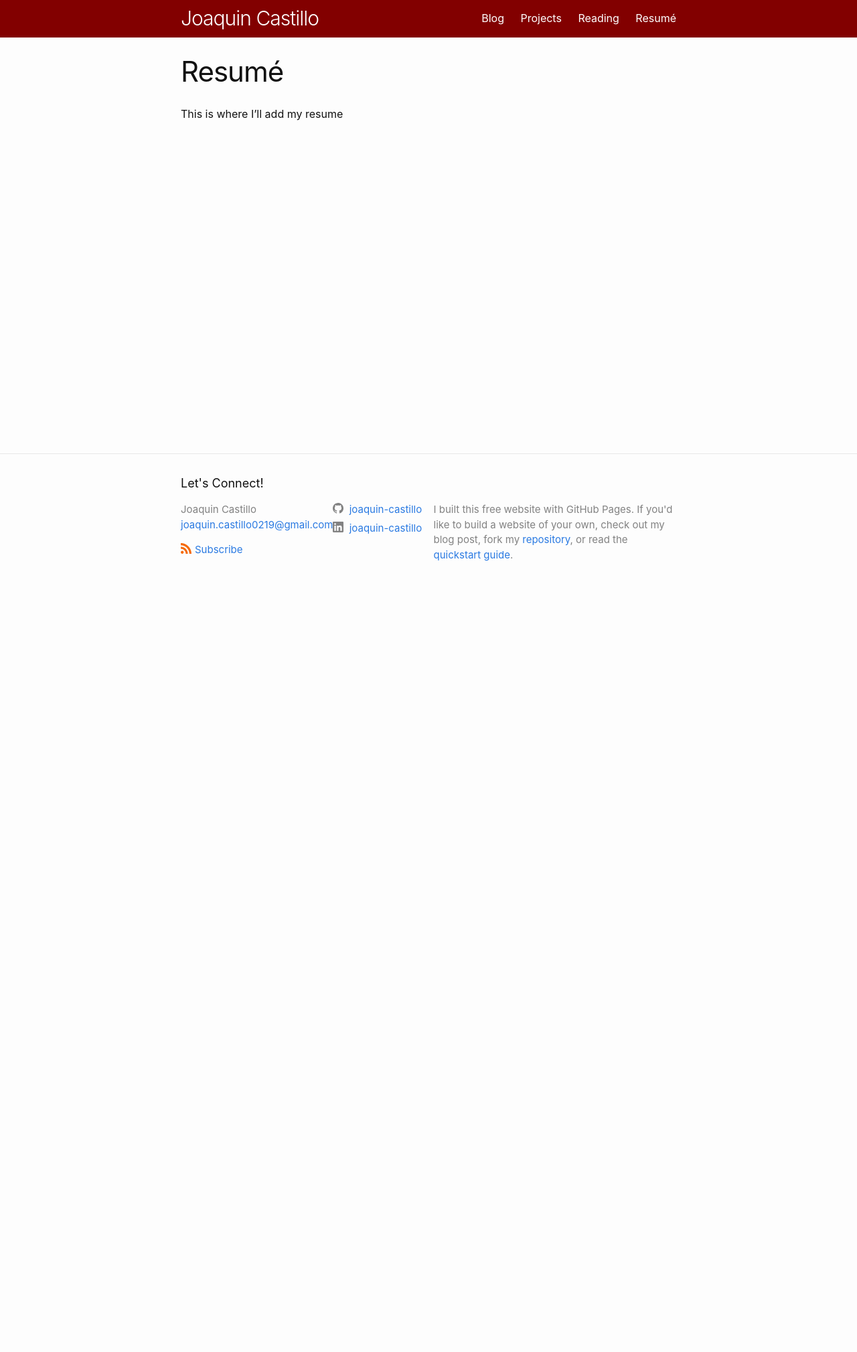
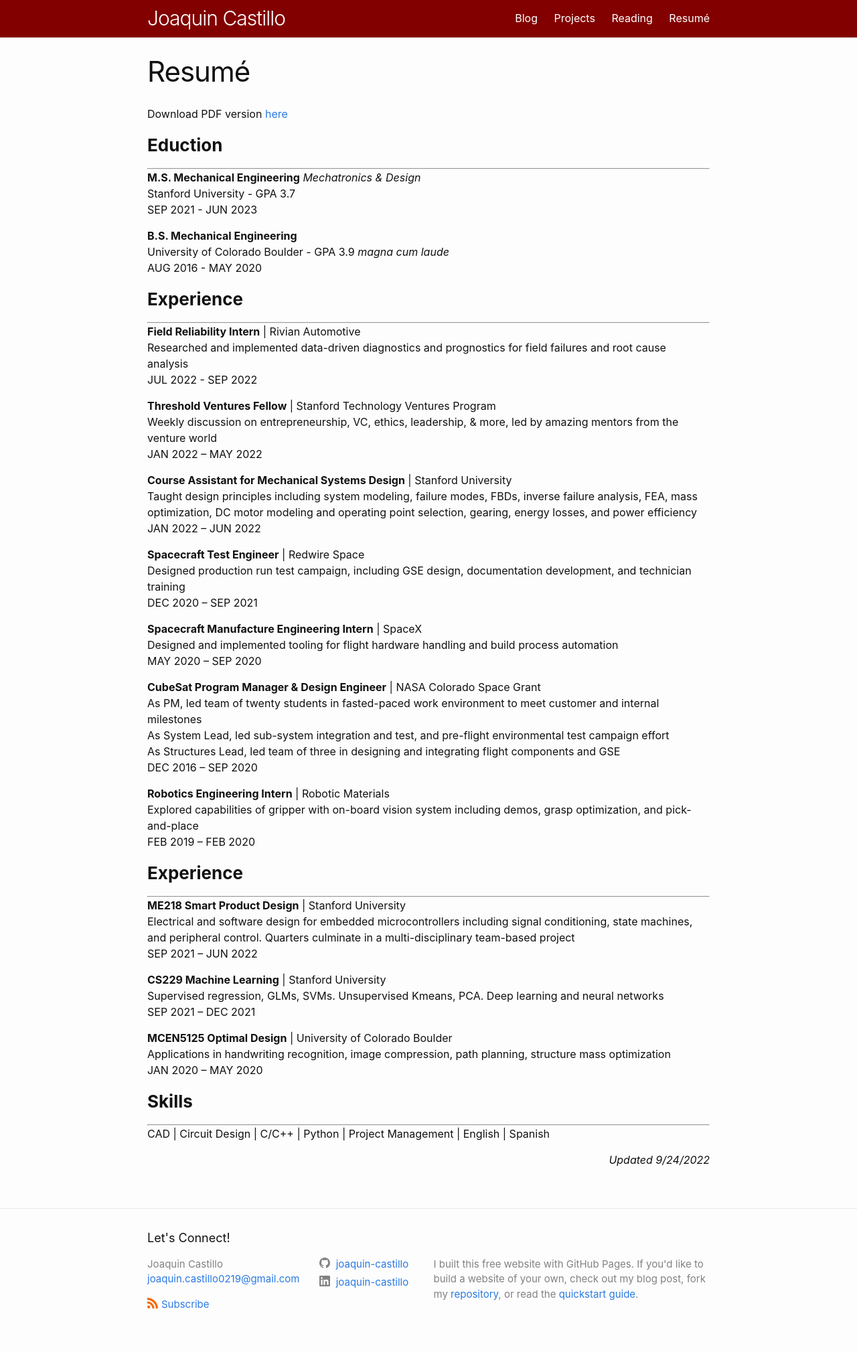
Before and after one commit to joaquin-castillo/joaquin-castillo.github.io, a Jekyll site: the page built from resume.md, in a window 1280 px wide. Shown: the whole page at 67% size. Built offline with Jekyll 4.4.1, drawn with Linux system fonts in a browser that asks for light colours; before the commit the page ends 900 px from its top, so only the background shows below that.

Commit message:
Finished Resume (for now)

```diff
--- a/_layouts/default.html
+++ b/_layouts/default.html
@@ -1,5 +1,5 @@
 <!DOCTYPE html>
-<html lang="{{ page.lang | default: site.lang | default: "en" }}">
+<html lang="{{ page.lang | default: site.lang | default: 'en' }}">
 
   {%- include head.html -%}
 
--- a/_layouts/home_v2.html
+++ b/_layouts/home_v2.html
@@ -16,7 +16,7 @@ layout: default
 
     <div class="home-col home-col-2">
       <p style="text-align: center">
-        <img src="{{ '/assets/joaquin_headshot.jpg' | relative_url }}" alt="joaquin_headshot" style="max-width:300px; width:100%">
+        <img src="{{ '/assets/joaquin_headshot.jpg' | relative_url }}" alt="joaquin_headshot" style="max-width:350px; width:100%">
       </p>
     </div>
 
--- a/_sass/minima.scss
+++ b/_sass/minima.scss
@@ -21,10 +21,10 @@ $grey-color-dark:  darken($grey-color, 25%) !default;
 $table-text-align: left !default;
 
 // Width of the content area
-$content-width:    800px !default;
+$content-width:    900px !default;
 
 $on-palm:          600px !default;
-$on-laptop:        800px !default;
+$on-laptop:        900px !default;
 
 // Use media queries like this:
 // @include media-query($on-palm) {
--- a/resume.md
+++ b/resume.md
@@ -4,5 +4,66 @@ title: Resumé
 menu: main
 permalink: /resume/
 ---
+Download PDF version [here](/assets/castillo_resume_20220829.pdf)
 
-This is where I'll add my resume
+### **Eduction**
+___
+**M.S. Mechanical Engineering** *Mechatronics & Design*
+Stanford University - GPA 3.7
+SEP 2021 - JUN 2023
+
+**B.S. Mechanical Engineering**
+University of Colorado Boulder - GPA 3.9 *magna cum laude*
+AUG 2016 - MAY 2020
+
+### **Experience**
+___
+**Field Reliability Intern** | Rivian Automotive
+Researched and implemented data-driven diagnostics and prognostics for field failures and root cause analysis
+JUL 2022 - SEP 2022
+
+**Threshold Ventures Fellow** | Stanford Technology Ventures Program
+Weekly discussion on entrepreneurship, VC, ethics, leadership, & more, led by amazing mentors from the venture world
+JAN 2022 – MAY 2022
+
+**Course Assistant for Mechanical Systems Design** | Stanford University
+Taught design principles including system modeling, failure modes, FBDs, inverse failure analysis, FEA, mass optimization, DC motor modeling and operating point selection, gearing, energy losses, and power efficiency
+JAN 2022 – JUN 2022
+
+**Spacecraft Test Engineer** | Redwire Space
+Designed production run test campaign, including GSE design, documentation development, and technician training
+DEC 2020 – SEP 2021
+
+**Spacecraft Manufacture Engineering Intern** | SpaceX
+Designed and implemented tooling for flight hardware handling and build process automation
+MAY 2020 – SEP 2020
+
+**CubeSat Program Manager & Design Engineer** | NASA Colorado Space Grant
+As PM, led team of twenty students in fasted-paced work environment to meet customer and internal milestones
+As System Lead, led sub-system integration and test, and pre-flight environmental test campaign effort
+As Structures Lead, led team of three in designing and integrating flight components and GSE
+DEC 2016 – SEP 2020
+
+**Robotics Engineering Intern** | Robotic Materials
+Explored capabilities of gripper with on-board vision system including demos, grasp optimization, and pick-and-place
+FEB 2019 – FEB 2020
+
+### **Experience**
+___
+**ME218 Smart Product Design** | Stanford University
+Electrical and software design for embedded microcontrollers including signal conditioning, state machines, and peripheral control. Quarters culminate in a multi-disciplinary team-based project
+SEP 2021 – JUN 2022
+
+**CS229 Machine Learning** | Stanford University
+Supervised regression, GLMs, SVMs. Unsupervised Kmeans, PCA. Deep learning and neural networks
+SEP 2021 – DEC 2021
+
+**MCEN5125 Optimal Design** | University of Colorado Boulder
+Applications in handwriting recognition, image compression, path planning, structure mass optimization
+JAN 2020 – MAY 2020
+
+### **Skills**
+___
+CAD \| Circuit Design \| C/C++ \| Python \| Project Management \| English \| Spanish
+
+<p style="text-align:right"> <em> Updated 9/24/2022 </em> </p>
```
Also changed, not shown: 1 other file.
